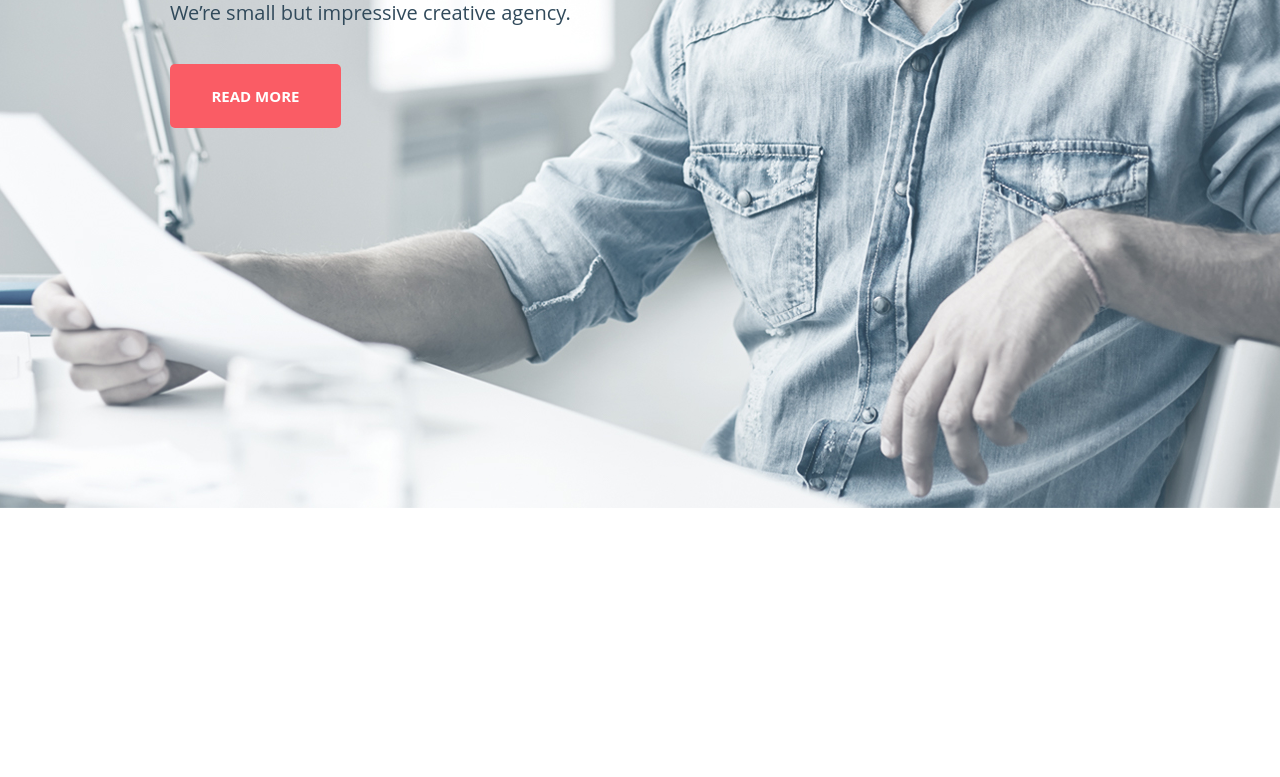
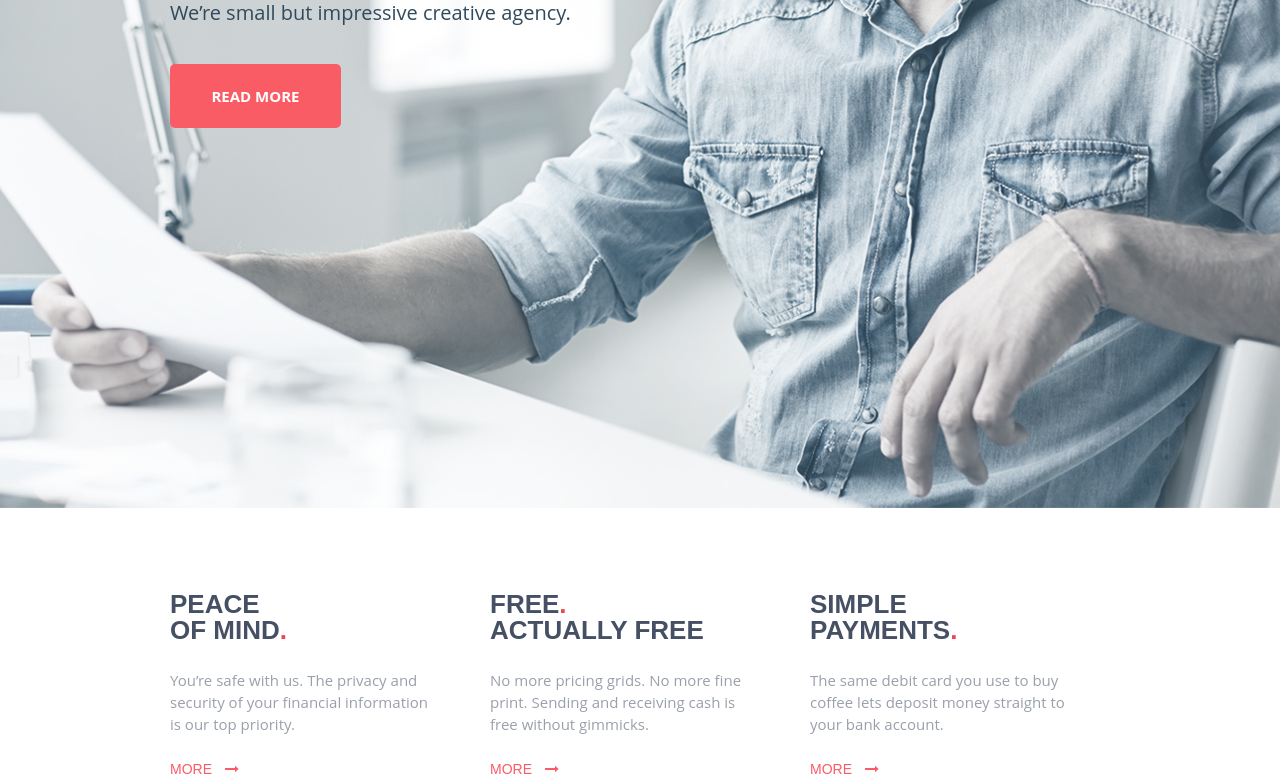
Before and after one commit to DmitryShabanov/Freelancer-Template, a plain HTML site: page index.html in a window 1280 px wide. Shown: the part 549-1326 px from the top of the page. Before the commit the page ends 1057 px from the top, so only its background shows below. Drawn offline with Linux system fonts and the light colour scheme.

Commit message:
feature commit

```diff
--- a/index.html
+++ b/index.html
@@ -39,5 +39,42 @@
     </div>
   </section>
 
+  <section class="feature">
+    <div class="container">
+      <div class="row">
+        <div class="col-4">
+          <p class="feature-title">Peace
+            <br>of Mind<i>.</i>
+          </p>
+          <p class="feature-text">You’re safe with us. The privacy and
+            <br>security of your financial information
+            <br>is our top priority.
+          </p>
+          <a class="more-button" href="#">more <i class="more-arrow fa fa-long-arrow-right"></i></a>
+        </div>
+        <div class="col-4">
+          <p class="feature-title">Free<i>.</i>
+            <br>Actually free
+          </p>
+          <p class="feature-text">No more pricing grids. No more fine
+            <br>print. Sending and receiving cash is
+            <br>free without gimmicks.
+          </p>
+          <a class="more-button" href="#">more <i class="more-arrow fa fa-long-arrow-right"></i></a>
+        </div>
+        <div class="col-4">
+          <p class="feature-title">Simple
+            <br>payments<i>.</i>
+          </p>
+          <p class="feature-text">The same debit card you use to buy
+            <br>coffee lets deposit money straight to
+            <br>your bank account.
+          </p>
+          <a class="more-button" href="#">more <i class="more-arrow fa fa-long-arrow-right"></i></a>
+        </div>
+      </div>
+    </div>
+  </section>
+
 </body>
 </html>
--- a/stylesheet/styles.css
+++ b/stylesheet/styles.css
@@ -147,3 +147,49 @@ body {
 .header-button:hover {
   color: #314a5b;
 }
+
+.feature-title {
+  font-family: 'Montserrat', sans-serif;
+  font-size: 26px;
+  font-weight: 700;
+
+  margin-top: 83px;
+
+  text-transform: uppercase;
+  color: #465065;
+}
+
+.feature-title i {
+  color: #f0454c;
+}
+
+.feature-text {
+  margin-top: 26px;
+
+  line-height: 22px;
+
+  color: #9aa0ab;
+}
+
+.more-button {
+  display: block;
+
+  font-family: 'Montserrat', sans-serif;
+  font-size: 14px;
+
+  margin-top: 27px;
+
+  text-transform: uppercase;
+  text-decoration: none;
+  color: #fa5c65;
+
+  transition: .25s;
+}
+
+.more-arrow {
+  margin-left: 9px;
+}
+
+.more-button:hover {
+  color: #465065;
+}
```
